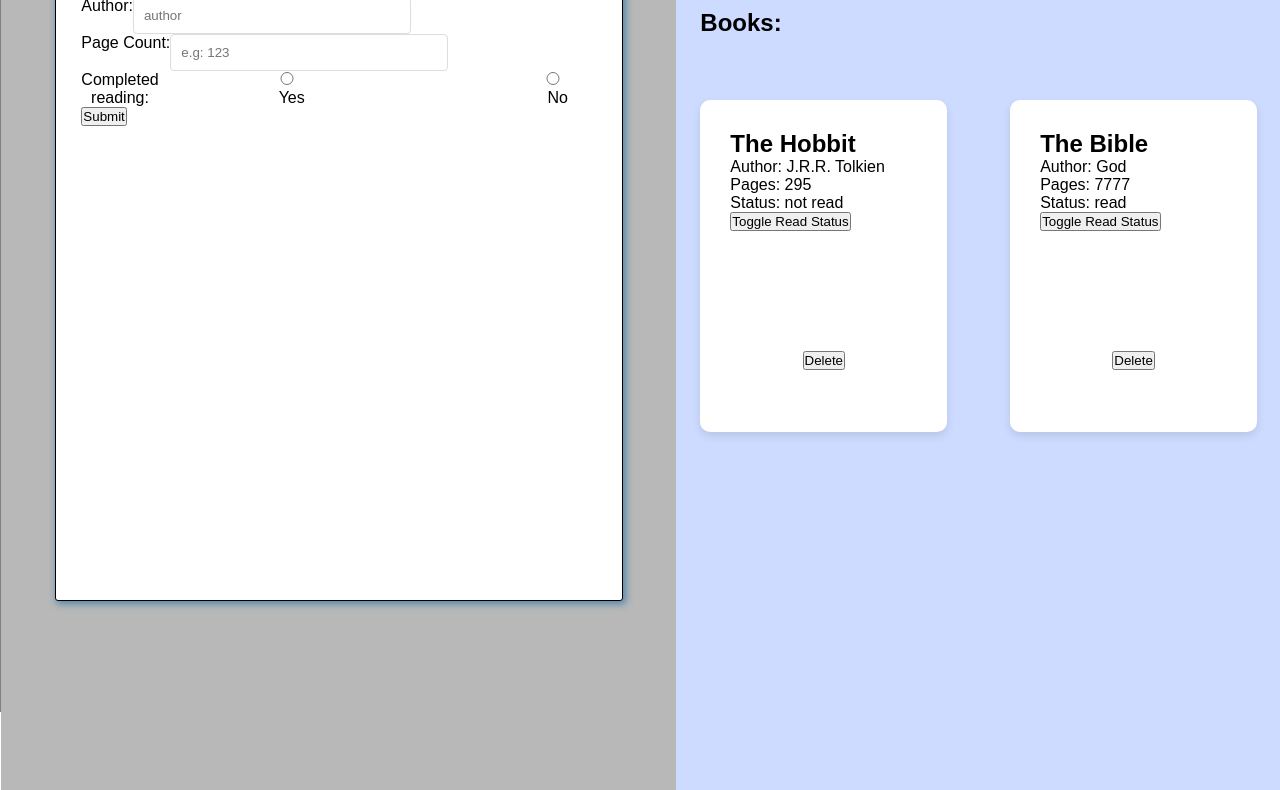
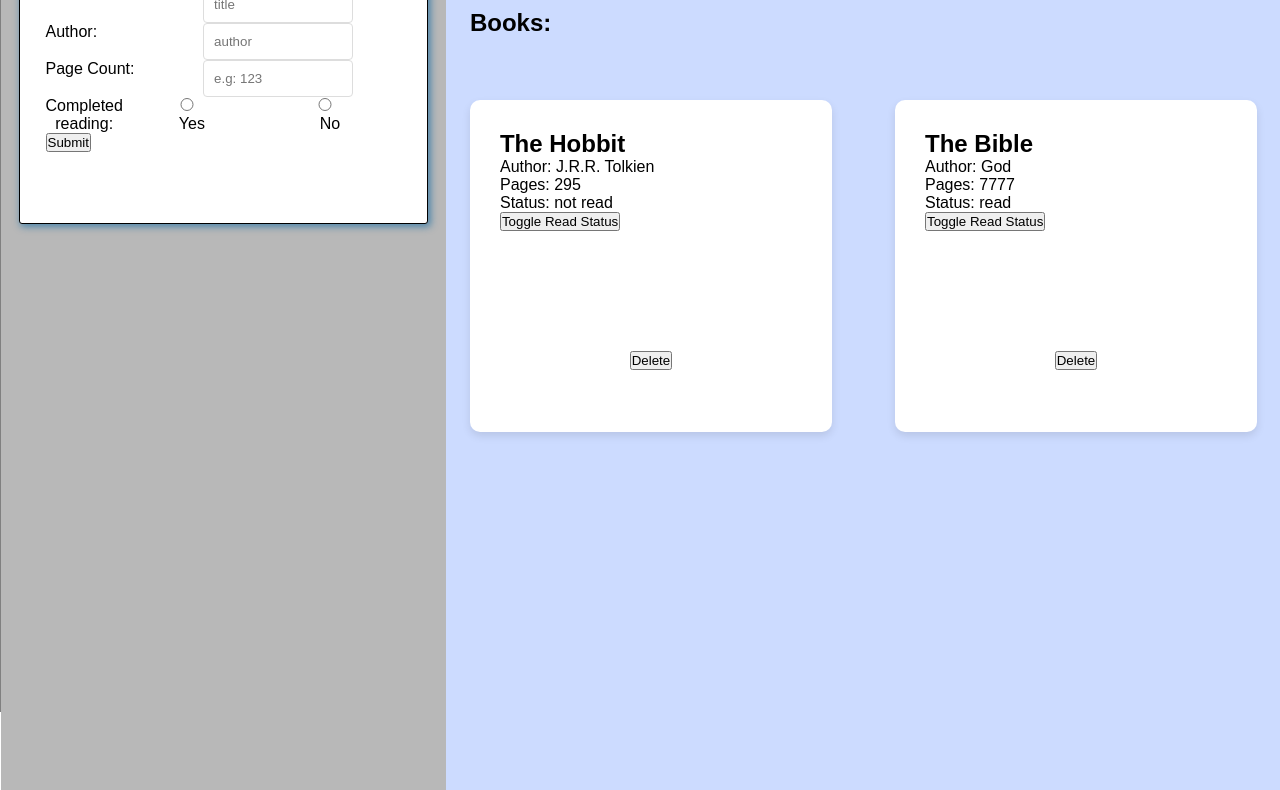
Before and after one commit to villhame/Library, a plain HTML site: page index.html in a window 1280 px wide. Shown: the part 90-880 px from the top of the page. Drawn offline with Linux system fonts and the light colour scheme.

Commit message:
not sure

```diff
--- a/styles.css
+++ b/styles.css
@@ -53,13 +53,15 @@ box-shadow: 2px 6px 5px 3px rgba(0,0,0,0.25);
     justify-self: center;
     align-self: start;
     width: 80%;
-    height: 50%;
+    height: 30vh;
     background-color: #ffffff;
     border: 1px solid #000000;
     border-radius: 3px;
-    padding-left: 2vw;
+    padding: 2vw;
     box-shadow: 2px 2px 7px 1px rgba(28,110,164,0.65);
     margin-top: 20px;
+
+
 }
 input{
     margin-right: 10px;
@@ -67,18 +69,19 @@ input{
 
 .input-row {
     display: flex;
-    /* justify-content: space-between; */
+    justify-content: space-between;
+
 
     margin-right: 3vw;
 }
-.input-col {
+/* .input-col {
     display: flex;
     flex-direction: column;
     margin-bottom: 10px;
-}
+} */
 
 .input-row input {
-    width: 20vw;
+    width: 10vw;
     padding: 10px;
     border: 1px solid #ddd;
     border-radius: 4px;
```
